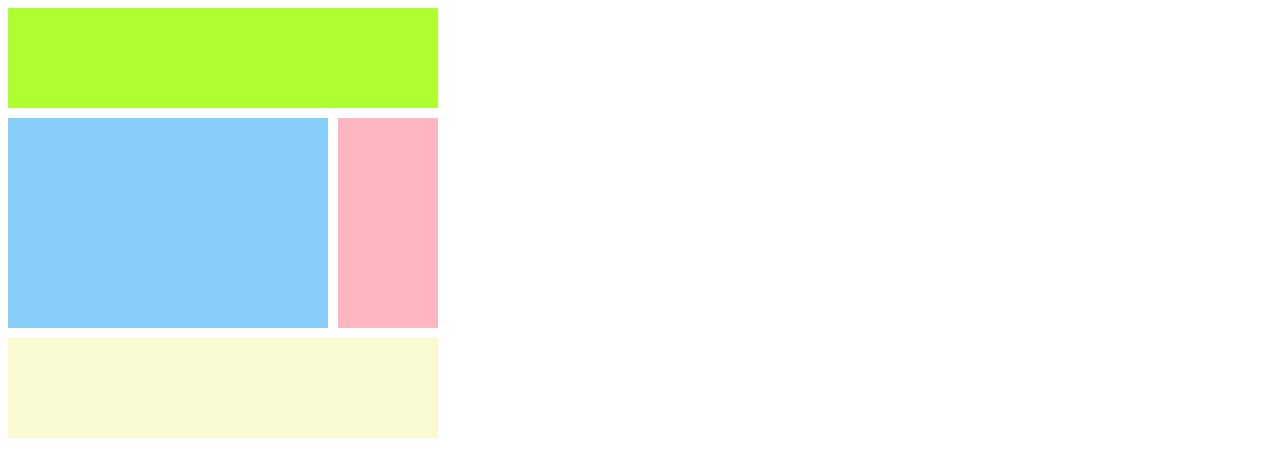
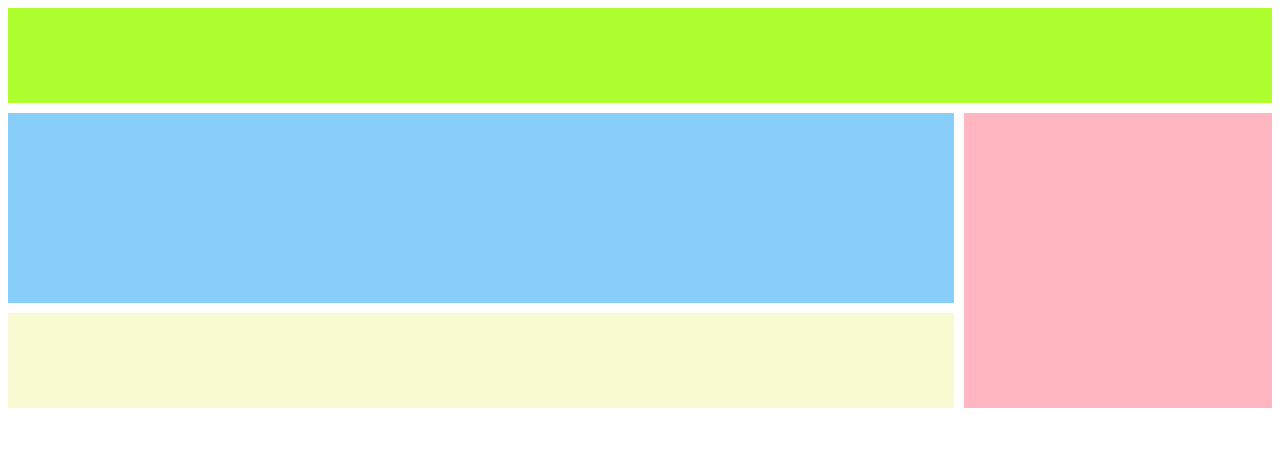
Before and after one commit to aubepluieh3/scss-layout, a plain HTML site: page index.html in a window 1280 px wide. Drawn offline with Linux system fonts and the light colour scheme.

Commit message:
#2.6 Grid Template

```diff
--- a/styles.css
+++ b/styles.css
@@ -1,27 +1,29 @@
 .grid {
   display: grid;
   gap: 10px;
-  grid-template-columns: [first-line] 100px [second-line] 100px [third-line] 100px [fourth-line] 100px [fifth-line];
-  grid-template-rows: repeat(4, 100px [sexy-line]);
+  height: 50vh;
+  grid-template:
+    "header header header header" 1fr
+    "content content content nav" 2fr
+    "footer footer footer nav" 1fr / 1fr 1fr 1fr 1fr;
 }
 
 .header {
   background-color: greenyellow;
-  grid-column: span 4;
+  grid-area: header;
 }
 
 .content {
   background-color: lightskyblue;
-  grid-column: first-line / fourth-line;
-  grid-row: sexy-line 1 / sexy-line 3;
+  grid-area: content;
 }
 
 .nav {
   background-color: lightpink;
-  grid-row: span 2;
+  grid-area: nav;
 }
 
 .footer {
   background-color: lightgoldenrodyellow;
-  grid-column: span 4;
+  grid-area: footer;
 }
```
